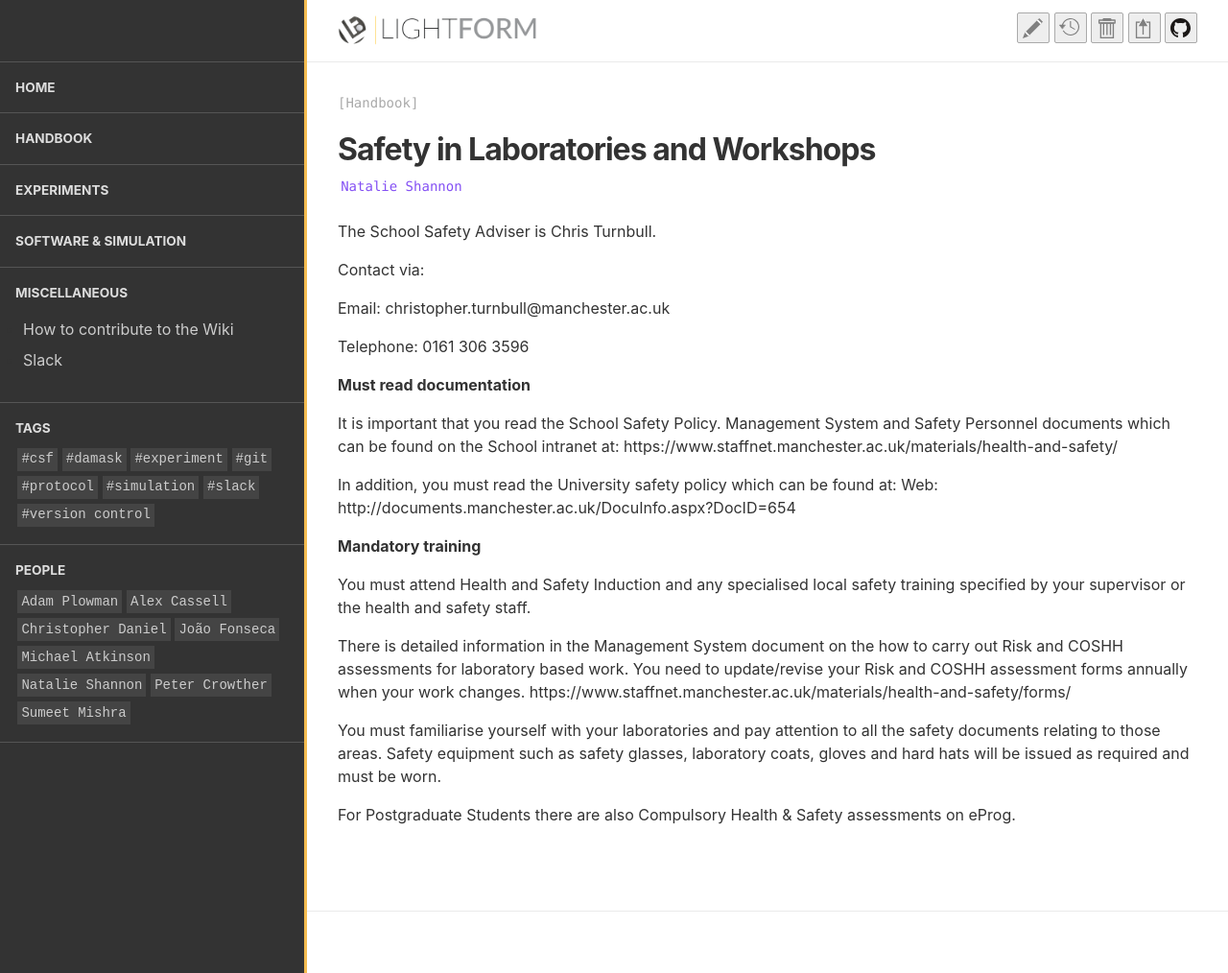
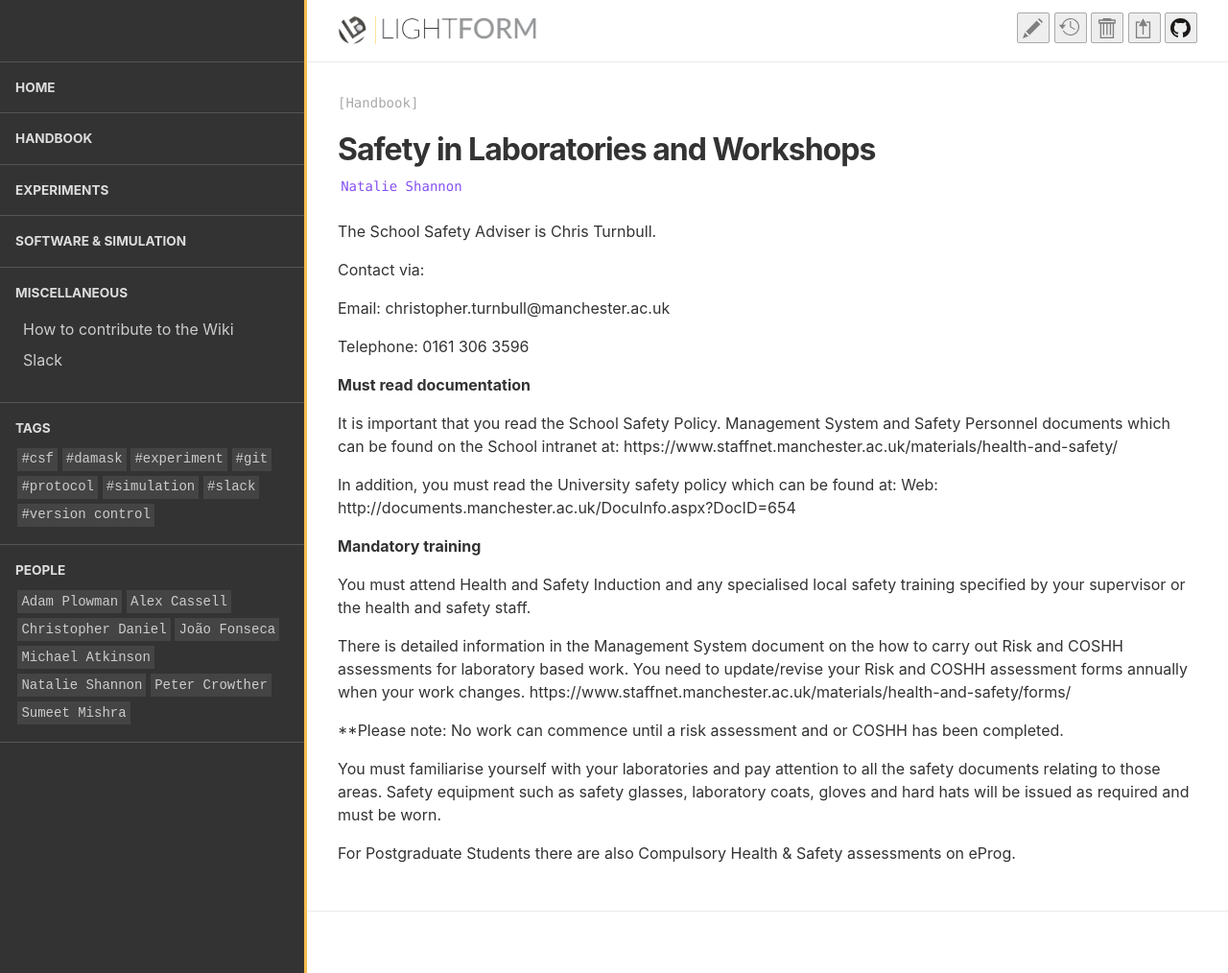
Before and after one commit to LightForm-group/wiki, a Jekyll site: the page built from collections/_handbook/Safety.md, in a window 1280 px wide and 1014 px high. Shown: the whole window at 96% size. Built offline with Jekyll 4.4.1, drawn with Linux system fonts in a browser that asks for light colours.

Commit message:
Update Safety.md

```diff
--- a/collections/_handbook/Safety.md
+++ b/collections/_handbook/Safety.md
@@ -24,6 +24,9 @@ You must attend Health and Safety Induction and any specialised local safety tra
 
 There is detailed information in the Management System document on the how to carry out Risk and COSHH assessments for laboratory based work. You need to update/revise your Risk and COSHH assessment forms annually when your work changes. https://www.staffnet.manchester.ac.uk/materials/health-and-safety/forms/
 
+**Please note: No work can commence until a risk assessment and or COSHH has been completed.
+
+
 You must familiarise yourself with your laboratories and pay attention to all the safety documents relating to those areas. Safety equipment such as safety glasses, laboratory coats, gloves and hard hats will be issued as required and must be worn.
 
 For Postgraduate Students there are also Compulsory Health & Safety assessments on eProg.
```
